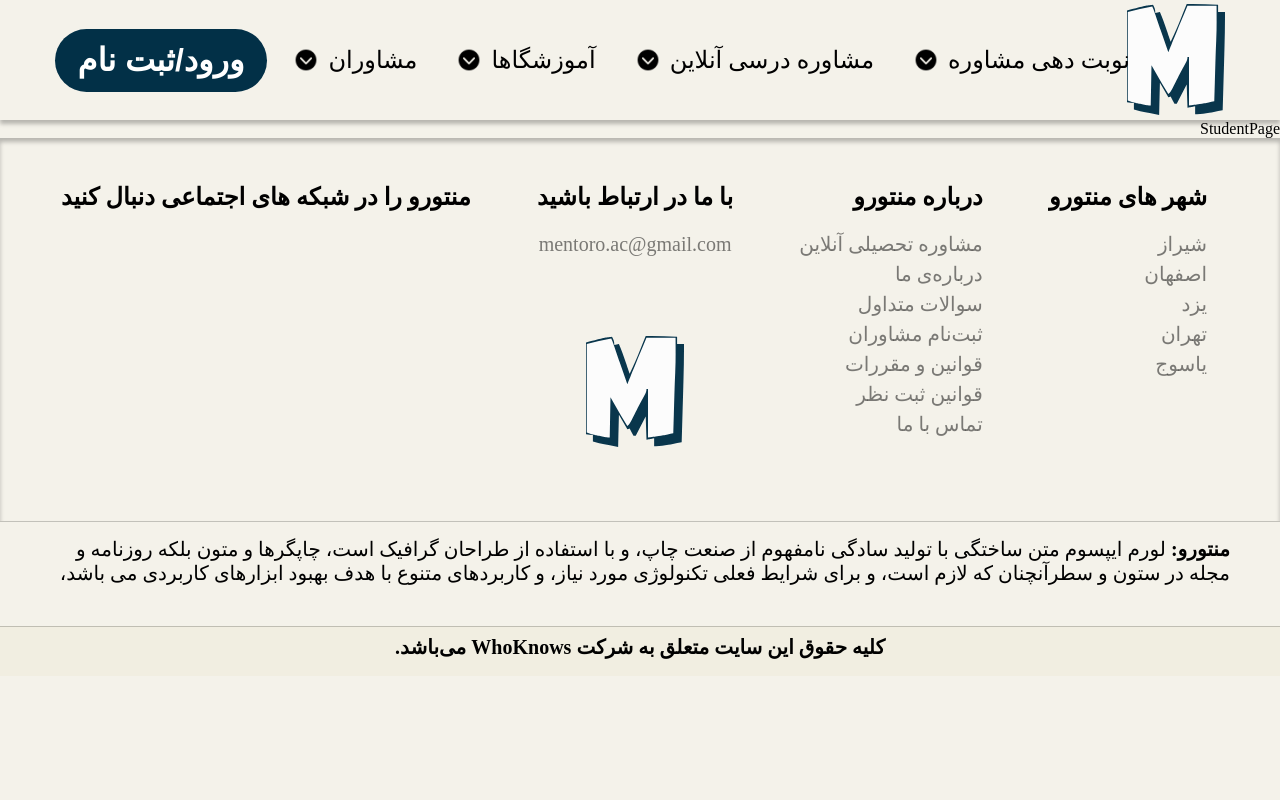
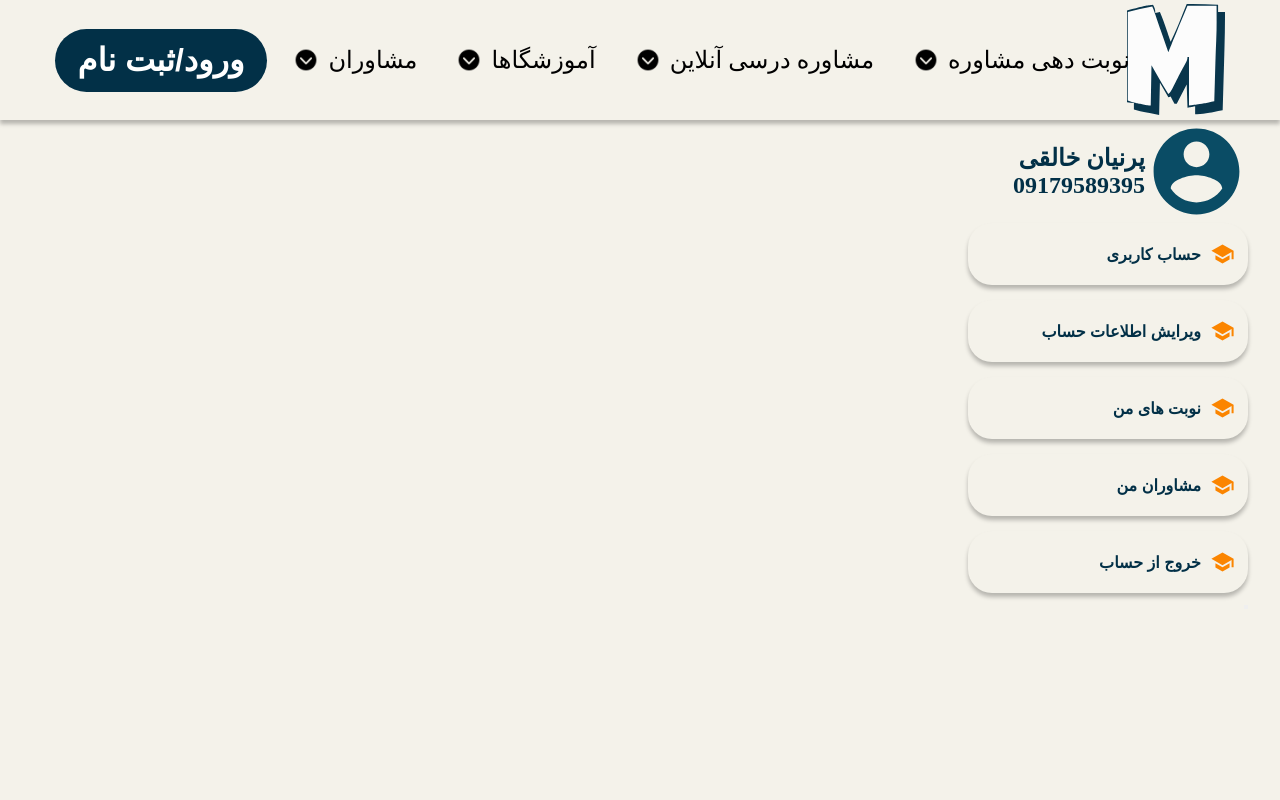
Before and after one commit to Whoknows-Co/Front-end, a React (Vite) app: page /student in a window 1280 px wide. Shown: the top 800 px of the page. Built offline with nearby package versions, Linux system fonts and the light colour scheme.

Commit message:
sidebar navigation created

```diff
--- a/src/Router/Router.jsx
+++ b/src/Router/Router.jsx
@@ -10,7 +10,7 @@
       <Routes>
         <Route path="/" element={<HomePage />} />
         <Route path="/moshaver" element={<ConsultantPage />} />
-        <Route path="/student" element={<StudentPage />} />
+        <Route path="/student" element={<StudentPage />}></Route>
       </Routes>
     </BrowserRouter>
   );
--- /dev/null
+++ b/src/components/atom/ButtonSB.jsx
@@ -0,0 +1,29 @@
+import React from "react";
+
+function ButtonSB({ txt, imgUrl }) {
+  const styles = {
+    backgroundColor: "#F4F2EA",
+    width: "280px",
+    height: "62px",
+    boxShadow: "0px 4px 4px rgba(0, 0, 0, 0.25)",
+    border: "none",
+    borderRadius: "24px",
+    cursor: "pointer",
+    display: "flex",
+    alignItems: "center",
+    justifyContent: "start",
+    paddingRight: "14px",
+    fontSize: "16px",
+    fontWeight: "bold",
+    gap: "10px",
+    color: "#023047",
+  };
+  return (
+    <button style={styles}>
+      <img src={imgUrl} alt="" />
+      {txt}
+    </button>
+  );
+}
+
+export default ButtonSB;
--- a/src/components/templates/SideBar.jsx
+++ b/src/components/templates/SideBar.jsx
@@ -1,7 +1,55 @@
 import React from "react";
 import styles from "./SideBar.module.css";
+import ButtonSB from "../atom/ButtonSB";
+import { NavLink } from "react-router-dom";
 function SideBar() {
-  return <div>SideBar</div>;
+  return (
+    <div className={styles.container}>
+      <div className={styles.header}>
+        <img src="../../../public/icons/profile-icon.svg" alt="" />
+        <div>
+          <p>پرنیان خالقی</p>
+          <p>09179589395</p>
+        </div>
+      </div>
+      <div className={styles.navBar}>
+        <NavLink style={{ textDecoration: "none" }}>
+          <ButtonSB
+            txt={"حساب کاربری"}
+            imgUrl={"../../../public/icons/Educatoin.svg"}
+          ></ButtonSB>
+        </NavLink>
+        <NavLink style={{ textDecoration: "none" }}>
+          <ButtonSB
+            txt={"ویرایش اطلاعات حساب"}
+            imgUrl={"../../../public/icons/Educatoin.svg"}
+          ></ButtonSB>
+        </NavLink>
+        <NavLink style={{ textDecoration: "none" }}>
+          <ButtonSB
+            txt={"نوبت های من"}
+            imgUrl={"../../../public/icons/Educatoin.svg"}
+          ></ButtonSB>
+        </NavLink>
+        <NavLink style={{ textDecoration: "none" }}>
+          <ButtonSB
+            txt={"مشاوران من"}
+            imgUrl={"../../../public/icons/Educatoin.svg"}
+          ></ButtonSB>
+        </NavLink>
+
+        <ButtonSB
+          txt={"خروج از حساب"}
+          imgUrl={"../../../public/icons/Educatoin.svg"}
+        ></ButtonSB>
+      </div>
+      <div className={styles.footer}>
+        <p></p>
+        <span></span>
+        <button></button>
+      </div>
+    </div>
+  );
 }
 
 export default SideBar;
--- a/src/components/templates/SideBar.module.css
+++ b/src/components/templates/SideBar.module.css
@@ -0,0 +1,23 @@
+.container {
+  width: 436px;
+  height: 944px;
+  color: #023047;
+  padding-right: 32px;
+}
+.container img {
+  width: 103px;
+}
+.header {
+  display: flex;
+  align-items: center;
+  font-size: 24px;
+  font-weight: bold;
+}
+.navBar {
+  display: flex;
+  flex-direction: column;
+  gap: 15px;
+}
+.navBar img {
+  width: 23px;
+}
--- a/src/pages/StudentPage.jsx
+++ b/src/pages/StudentPage.jsx
@@ -1,7 +1,13 @@
 import React from "react";
-
+import styles from "./StudentPage.module.css";
+import SideBar from "../components/templates/SideBar";
 function StudentPage() {
-  return <div>StudentPage</div>;
+  return (
+    <div className={styles.container}>
+      <SideBar />
+      <div className={styles.content}></div>
+    </div>
+  );
 }
 
 export default StudentPage;
--- /dev/null
+++ b/src/pages/StudentPage.module.css
@@ -0,0 +1,3 @@
+.container {
+  display: flex;
+}
```
Also changed, not shown: src/components/atom/ButtonSB.module.css (added).
